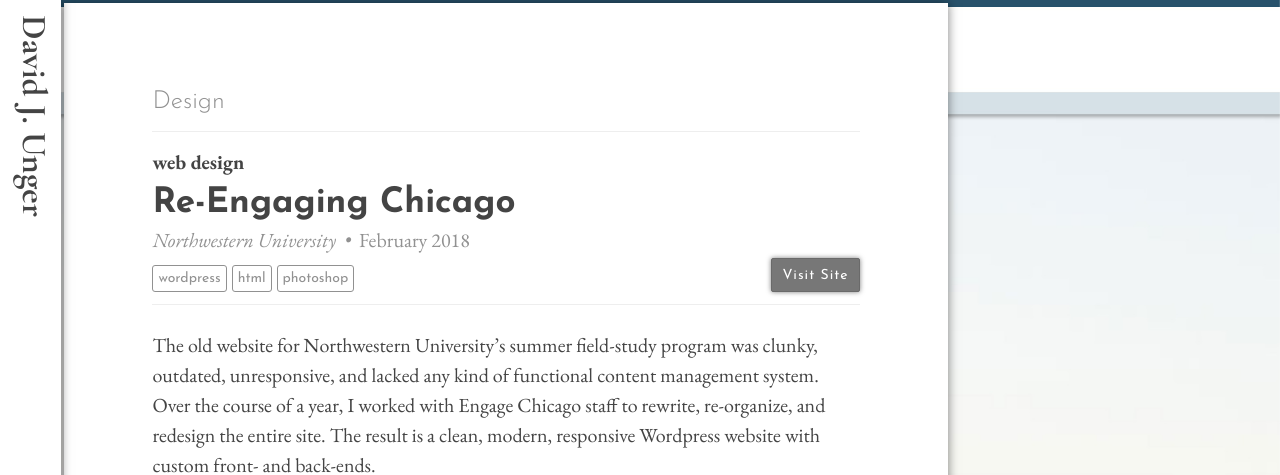
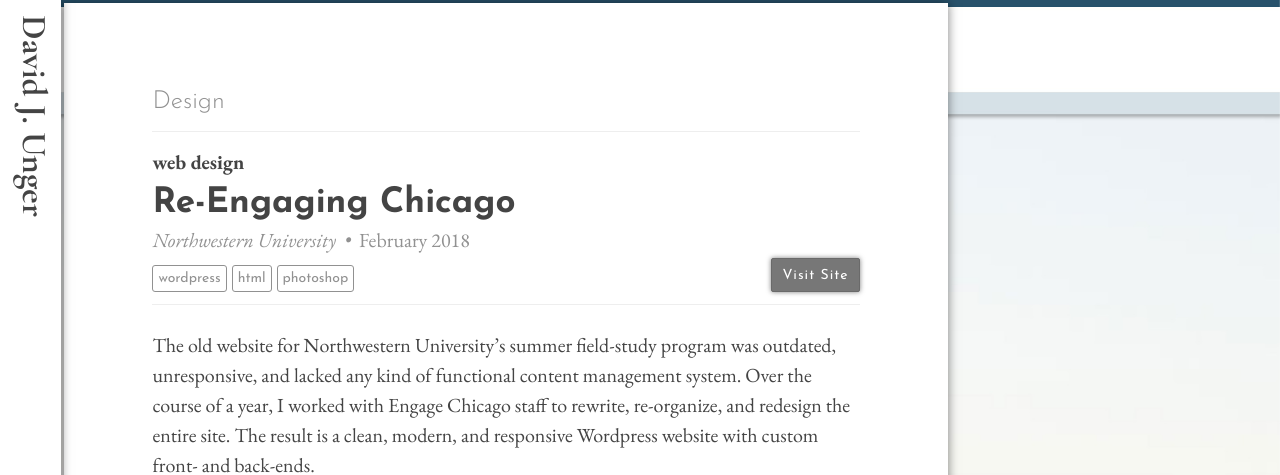
Before and after one commit to dungerdunger/dungerdunger.github.io, a Jekyll site: the page built from _design/re-engaging_chicago.md, in a window 1280 px wide and 1400 px high. Shown: the top 475 px of the window. Built offline with Jekyll 4.4.1, drawn with Linux system fonts in a browser that asks for light colours; some web fonts are replaced; some of the changed text lies outside the part shown; grey boxes are pictures that could not be loaded.

Commit message:
edited re-engaging chicago text

```diff
--- a/_design/re-engaging_chicago.md
+++ b/_design/re-engaging_chicago.md
@@ -12,11 +12,11 @@
 img: assets/img/ec-big-blank.jpg
 ---
 
-The old website for Northwestern University's summer field-study program was clunky, outdated, unresponsive, and lacked any kind of functional content management system. Over the course of a year, I worked with Engage Chicago staff to rewrite, re-organize, and redesign the entire site. The result is a clean, modern, responsive Wordpress website with custom front- and back-ends.
+The old website for Northwestern University's summer field-study program was outdated, unresponsive, and lacked any kind of functional content management system. Over the course of a year, I worked with Engage Chicago staff to rewrite, re-organize, and redesign the entire site. The result is a clean, modern, and responsive Wordpress website with custom front- and back-ends.
 
-<small>before</small>
+<small><em>before:</em></small>
 ![before](../assets/img/ec-home_old.png)
-<small>after</small>
+<small><em>after:</em></small>
 ![after](../assets/img/ec-home_splash.jpg)
 ![about](../assets/img/ec-about.jpg)
 ![home path](../assets/img/ec-home_path.png)
```
